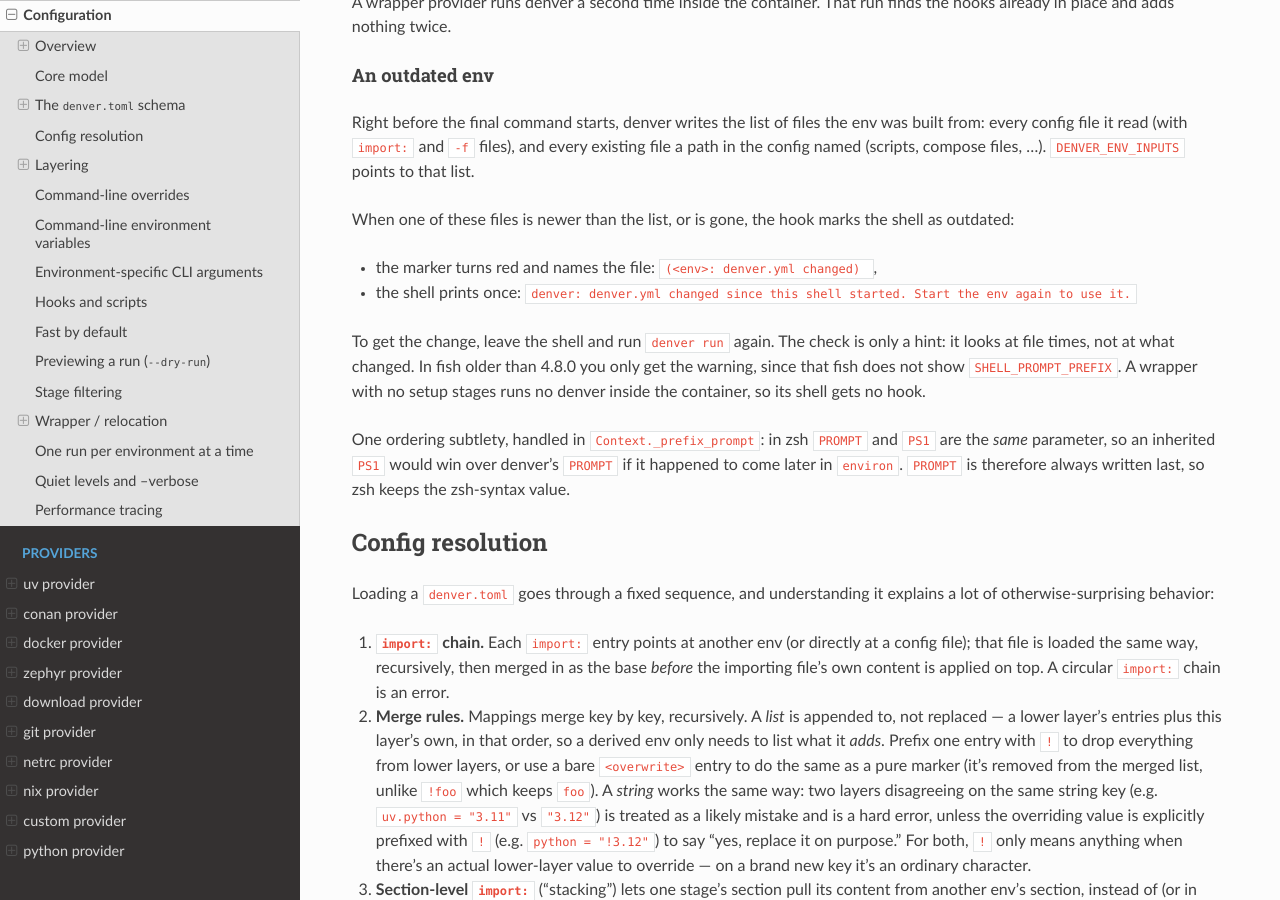
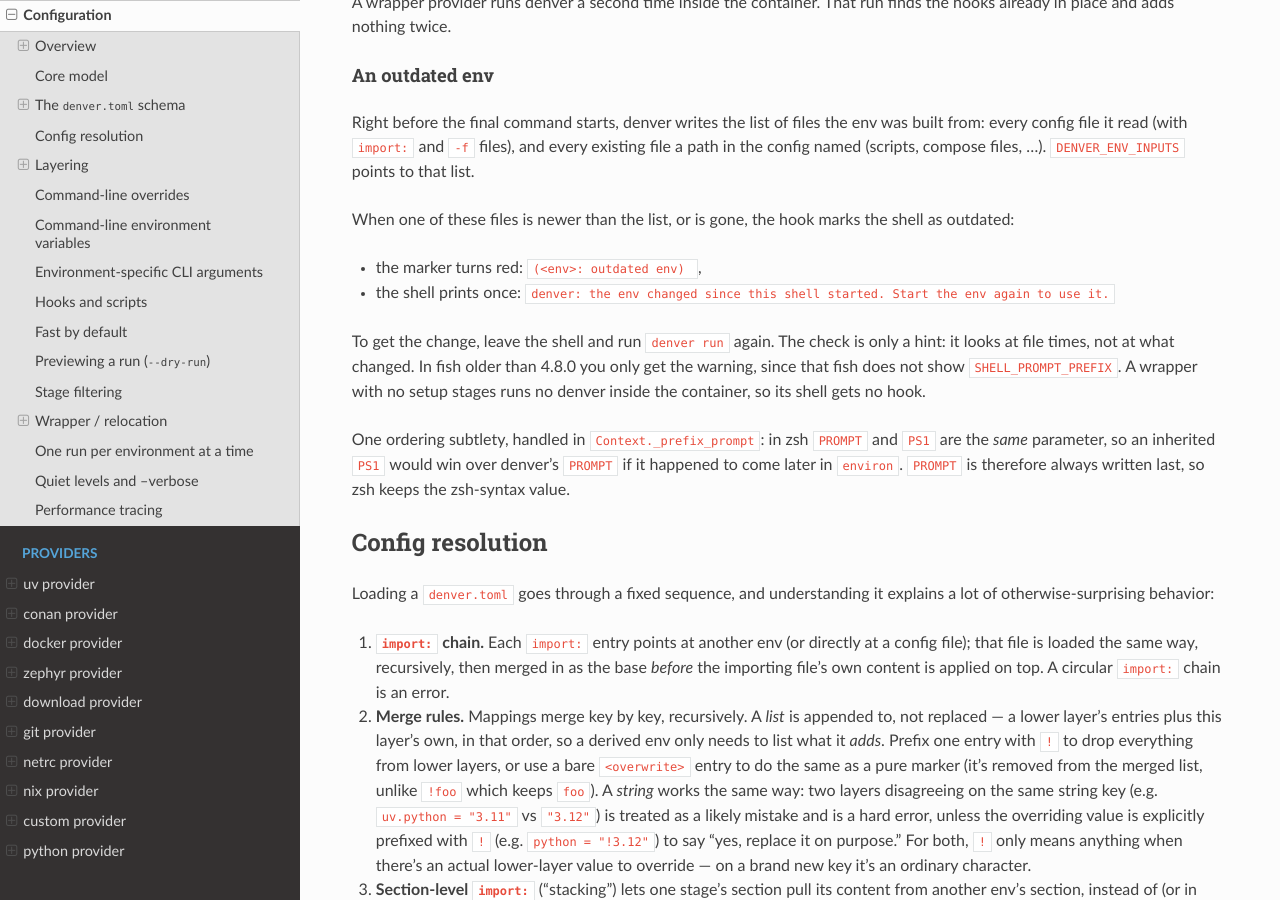
Before and after one commit to thorsten-klein/denver-tool, a Sphinx documentation site: the page built from doc/configuration/config-file.md, in a window 1280 px wide and 900 px high, scrolled down 6019 px. Built offline with Sphinx 7.4.7 and the Read the Docs theme 3.1.0, drawn with Linux system fonts in a browser that asks for light colours.

Commit message:
feat(prompt): show `outdated env` instead of the changed file
A list of file names would make the prompt too long. The red marker now
always reads "(<env>: outdated env)", and the warning no longer names a
file.

Co-Authored-By: Claude Opus 5.5 (1M context) <noreply@anthropic.com>

```diff
--- a/doc/configuration/config-file.md
+++ b/doc/configuration/config-file.md
@@ -349,8 +349,8 @@ compose files, ...). `DENVER_ENV_INPUTS` points to that list.
 When one of these files is newer than the list, or is gone, the hook marks
 the shell as outdated:
 
-- the marker turns red and names the file: `(<env>: denver.yml changed) `,
-- the shell prints once: `denver: denver.yml changed since this shell started. Start the env again to use it.`
+- the marker turns red: `(<env>: outdated env) `,
+- the shell prints once: `denver: the env changed since this shell started. Start the env again to use it.`
 
 To get the change, leave the shell and run `denver run` again. The check is
 only a hint: it looks at file times, not at what changed. In fish older
```
Also changed, not shown: doc/cli/environment-variables.md (+1 -1 lines), 2 other files.
